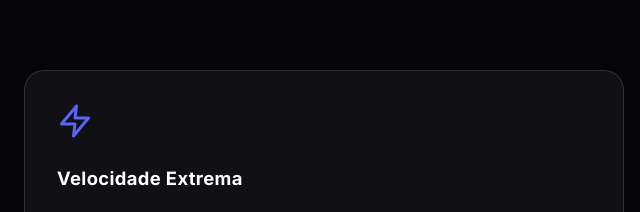
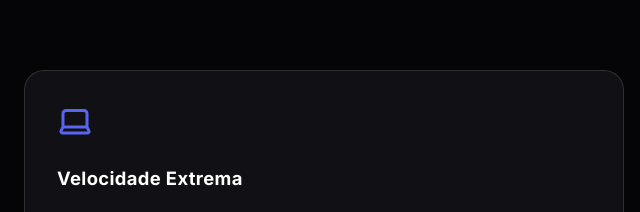
Before and after one commit to Miguelkkez/devbyte-labs, a plain HTML site: page index.html in a window 1280 px wide. Shown: the part 1442-1654 px from the top of the page, 0-640 px from the left. Drawn offline with nearby package versions, Linux system fonts and the light colour scheme.

Commit message:
style: replace lightning bolt icon with a laptop icon

```diff
--- a/index.html
+++ b/index.html
@@ -797,7 +797,7 @@
                 <div style="display: grid; grid-template-columns: repeat(auto-fit, minmax(280px, 1fr)); gap: 2rem; margin-top: 3rem;">
                     <div class="service-card glass" style="padding: 2rem; text-align: left;">
                         <svg viewBox="0 0 24 24" width="36" height="36" stroke="var(--discord-blurple)" stroke-width="2" fill="none" stroke-linecap="round" stroke-linejoin="round" style="margin-bottom: 1rem;">
-                            <polygon points="13 2 3 14 12 14 11 22 21 10 12 10 13 2"></polygon>
+                            <path d="M20 16V7a2 2 0 0 0-2-2H6a2 2 0 0 0-2 2v9m16 0H4m16 0 1.28 2.55a1 1 0 0 1-.9 1.45H3.62a1 1 0 0 1-.9-1.45L4 16"/>
                         </svg>
                         <h3 style="font-size: 1.15rem; color: #fff; margin-bottom: 0.75rem; font-family: var(--font-title);">Velocidade Extrema</h3>
                         <p style="font-size: 0.88rem; color: var(--text-muted); line-height: 1.45; margin: 0;">Sites desenvolvidos do zero com foco absoluto em otimização, garantindo carregamento em menos de 1 segundo e nota máxima no Google PageSpeed.</p>
```
